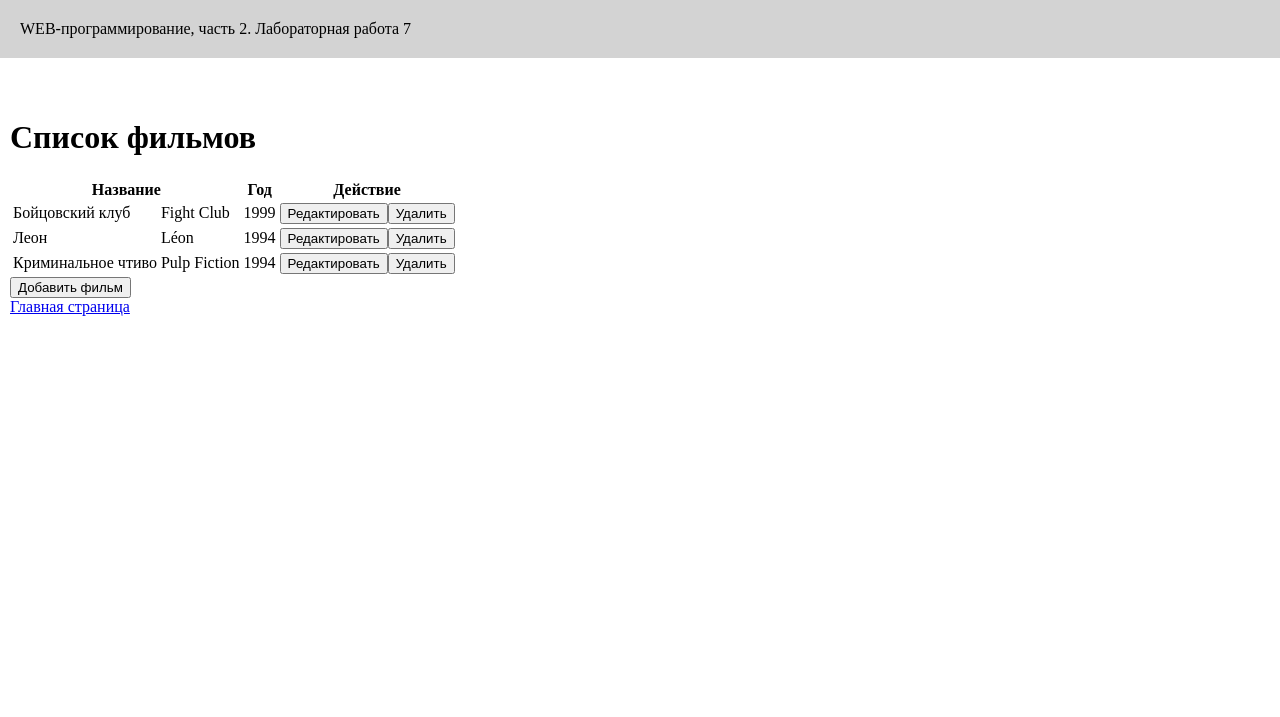
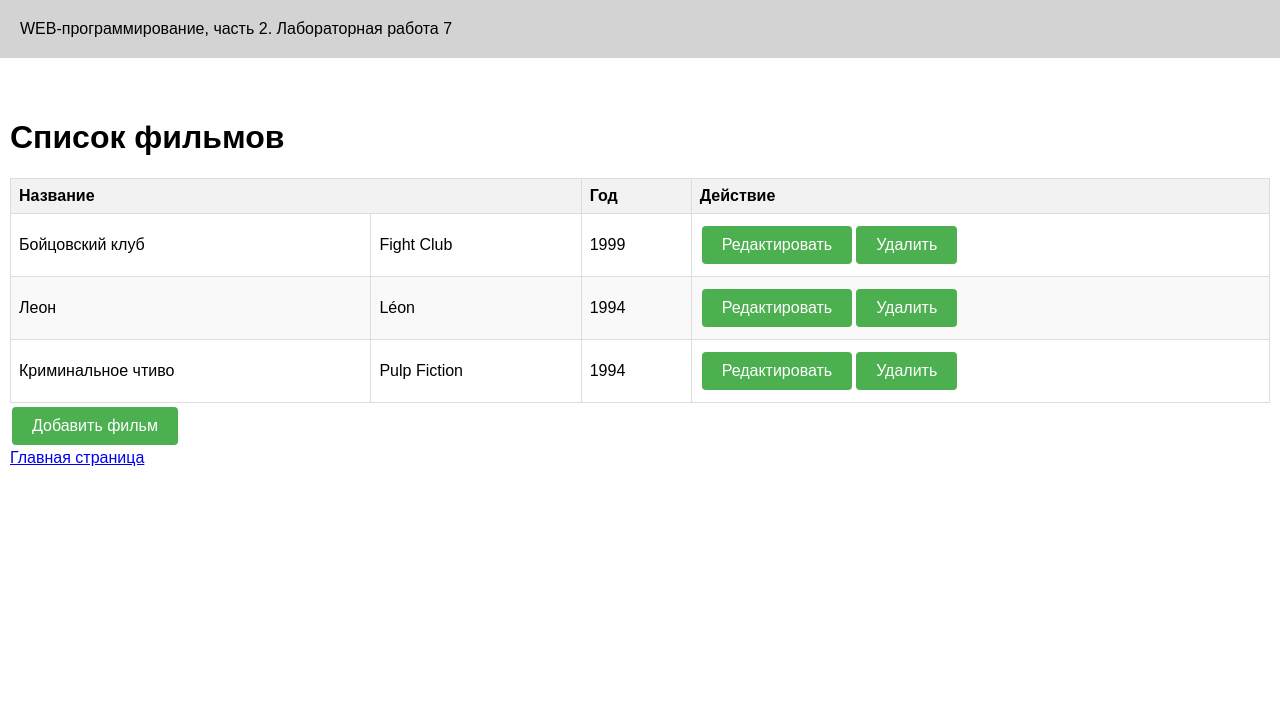
Before and after one commit to sickhexd/web-programming-labs-2, a Flask app: page /lab7/ in a window 1280 px wide. Shown: the top 717 px of the page. Run offline with Flask 3, Linux system fonts and the light colour scheme.

Commit message:
Стили

```diff
--- a/templates/lab7/index.html
+++ b/templates/lab7/index.html
@@ -6,20 +6,66 @@
 {% block script %}
 <script src="{{ url_for('static', filename='lab7/main.js')}}"></script>
 <style>
-    .modal{
+    body {
+        font-family: Arial, sans-serif;
+    }
+    table {
+        width: 100%;
+        border-collapse: collapse;
+        margin-top: 20px;
+    }
+    th, td {
+        border: 1px solid #ddd;
+        text-align: left;
+        padding: 8px;
+    }
+    th {
+        background-color: #f2f2f2;
+    }
+    tr:nth-child(even) {
+        background-color: #f9f9f9;
+    }
+    .modal {
         display: none;
-        z-index: 100;
-        box-shadow: 3px 3px 5px black;
+        position: fixed;
+        z-index: 1000;
+        left: 50%;
+        top: 50%;
+        transform: translate(-50%, -50%);
+        width: 400px;
         background: white;
-        width: 400px;
-        left: 50%;
-        top: 220px;
-        margin-left: -200px;
-        position: absolute;
         padding: 20px;
+        box-shadow: 0 4px 8px rgba(0,0,0,0.1);
+        border-radius: 8px;
     }
     .error-message {
         color: red;
+        font-size: 0.85em;
+    }
+    button {
+        background-color: #4CAF50;
+        border: none;
+        color: white;
+        padding: 10px 20px;
+        text-align: center;
+        text-decoration: none;
+        display: inline-block;
+        font-size: 16px;
+        margin: 4px 2px;
+        cursor: pointer;
+        border-radius: 4px;
+    }
+    button:hover {
+        background-color: #45a049;
+    }
+    input[type="text"], input[type="number"], textarea {
+        width: 100%;
+        padding: 12px 20px;
+        margin: 8px 0;
+        display: inline-block;
+        border: 1px solid #ccc;
+        border-radius: 4px;
+        box-sizing: border-box;
     }
 </style>
 {%endblock%}
```
